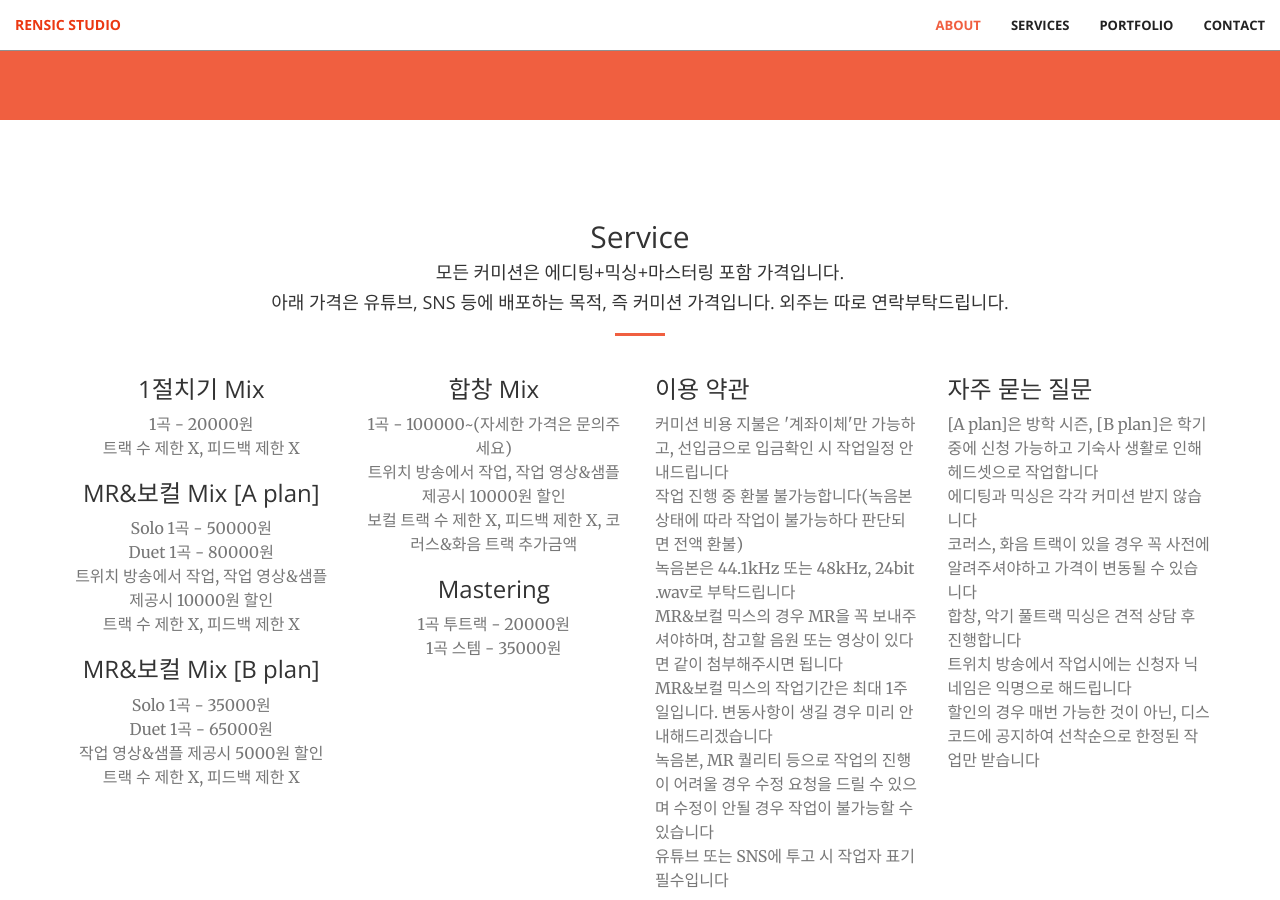
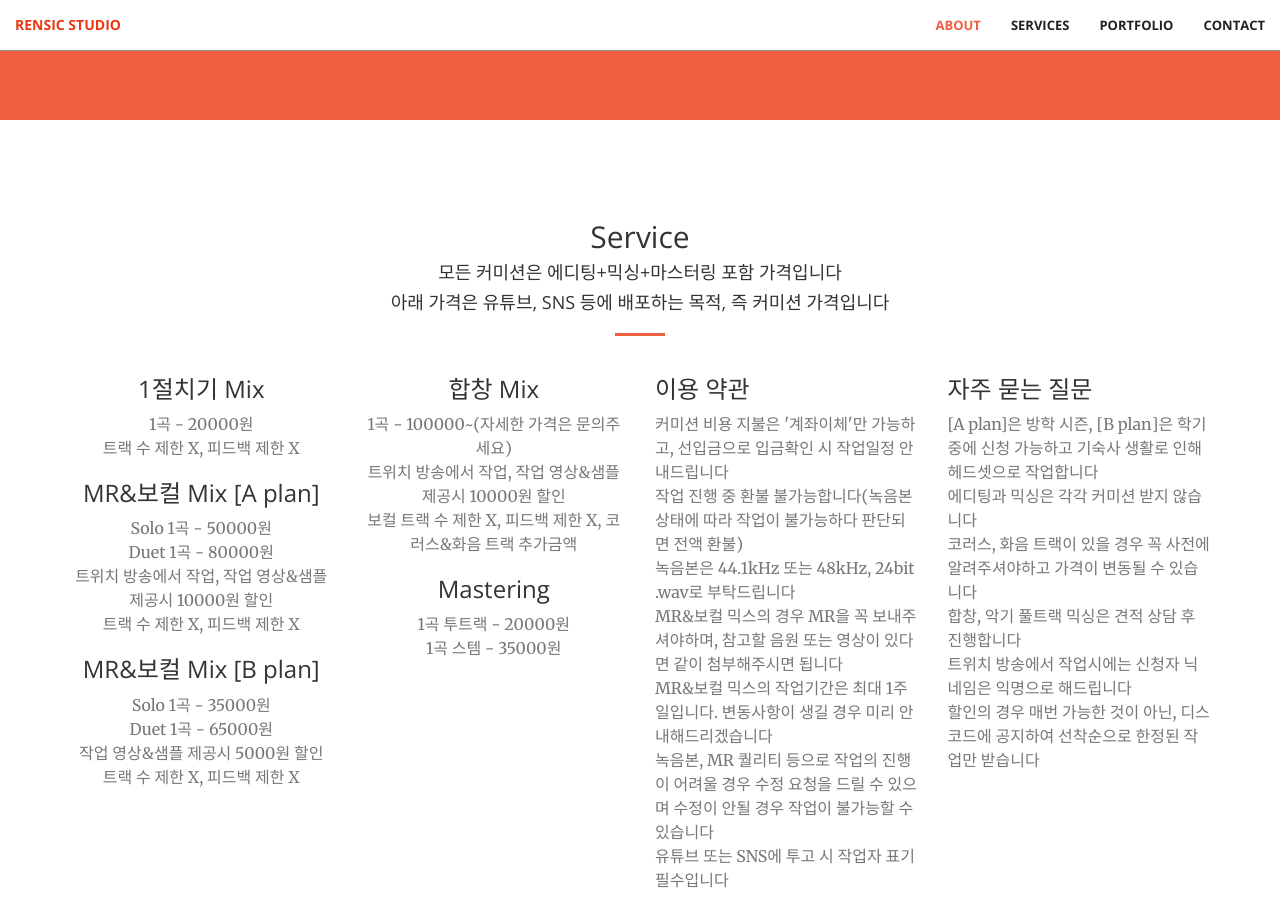
Before and after one commit to RenSicStudio/RenSicStudio.github.io, a Jekyll site: the page built from index.html, in a window 1280 px wide and 900 px high, scrolled down 1188 px. Built offline with Jekyll 4.4.1, drawn with Linux system fonts in a browser that asks for light colours; nearby versions of some CDN libraries.

Commit message:
Update services.html

```diff
--- a/_includes/services.html
+++ b/_includes/services.html
@@ -3,8 +3,8 @@
         <div class="row">
             <div class="col-lg-12 text-center">
                 <h2 class="section-heading">Service</h2>
-                <h4 class="section-heading">모든 커미션은 에디팅+믹싱+마스터링 포함 가격입니다.</h4>
-                <h4 class="section-heading">아래 가격은 유튜브, SNS 등에 배포하는 목적, 즉 커미션 가격입니다. 외주는 따로 연락부탁드립니다.</h4>
+                <h4 class="section-heading">모든 커미션은 에디팅+믹싱+마스터링 포함 가격입니다</h4>
+                <h4 class="section-heading">아래 가격은 유튜브, SNS 등에 배포하는 목적, 즉 커미션 가격입니다</h4>
                 <hr class="primary">
             </div>
         </div>
```
